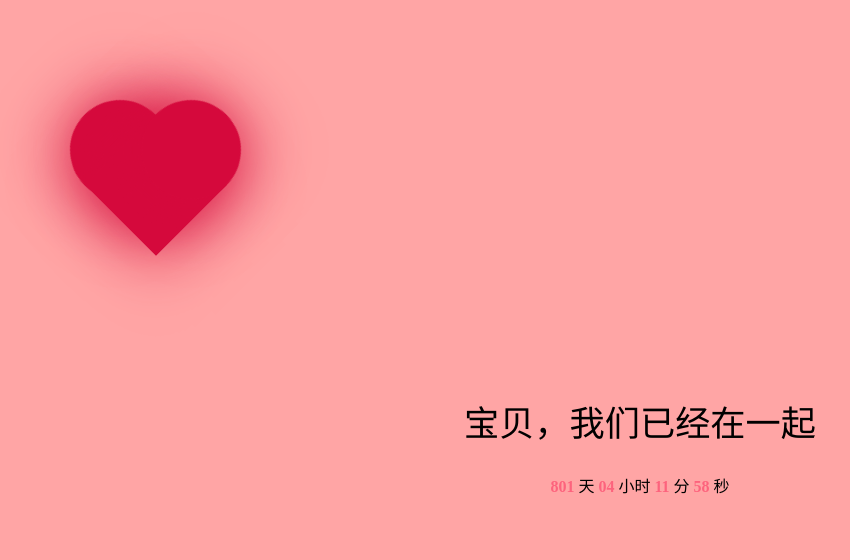
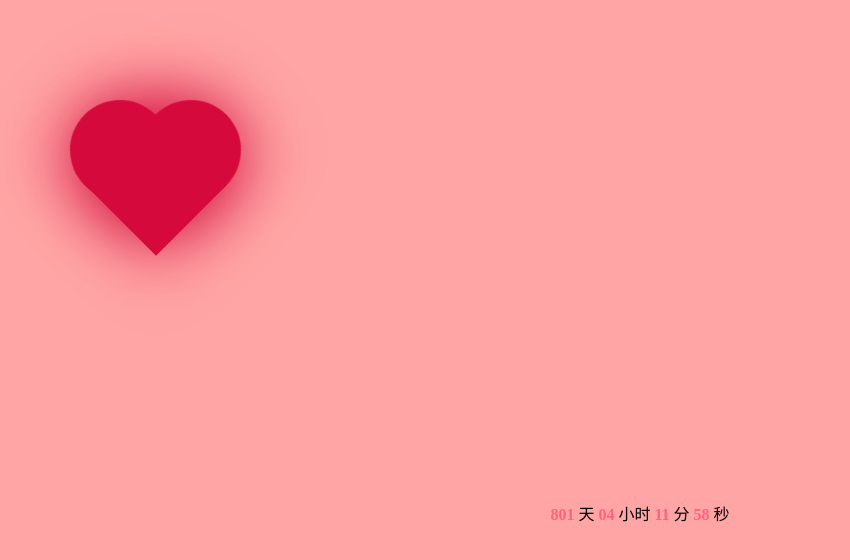
Before and after one commit to Meiqx/love, a plain HTML site: page index.html in a window 1280 px wide. Shown: the whole page, without its empty margins (0-850 px from the left). Drawn offline with Linux system fonts and the light colour scheme.

Commit message:
Update index.html

```diff
--- a/index.html
+++ b/index.html
@@ -75,7 +75,7 @@
         <div class="hrt cen"></div>
         <div class="hrt rig"></div>
         <div class="content">
-        <h2>宝贝，我们已经在一起</h2>
+<!--         <h2>宝贝，我们已经在一起</h2> -->
         <div class="timer">
             <b id="d"></b> 天 <b id="h"></b> 小时 <b id="m"></b> 分 <b id="s"></b> 秒
         </div>
```
